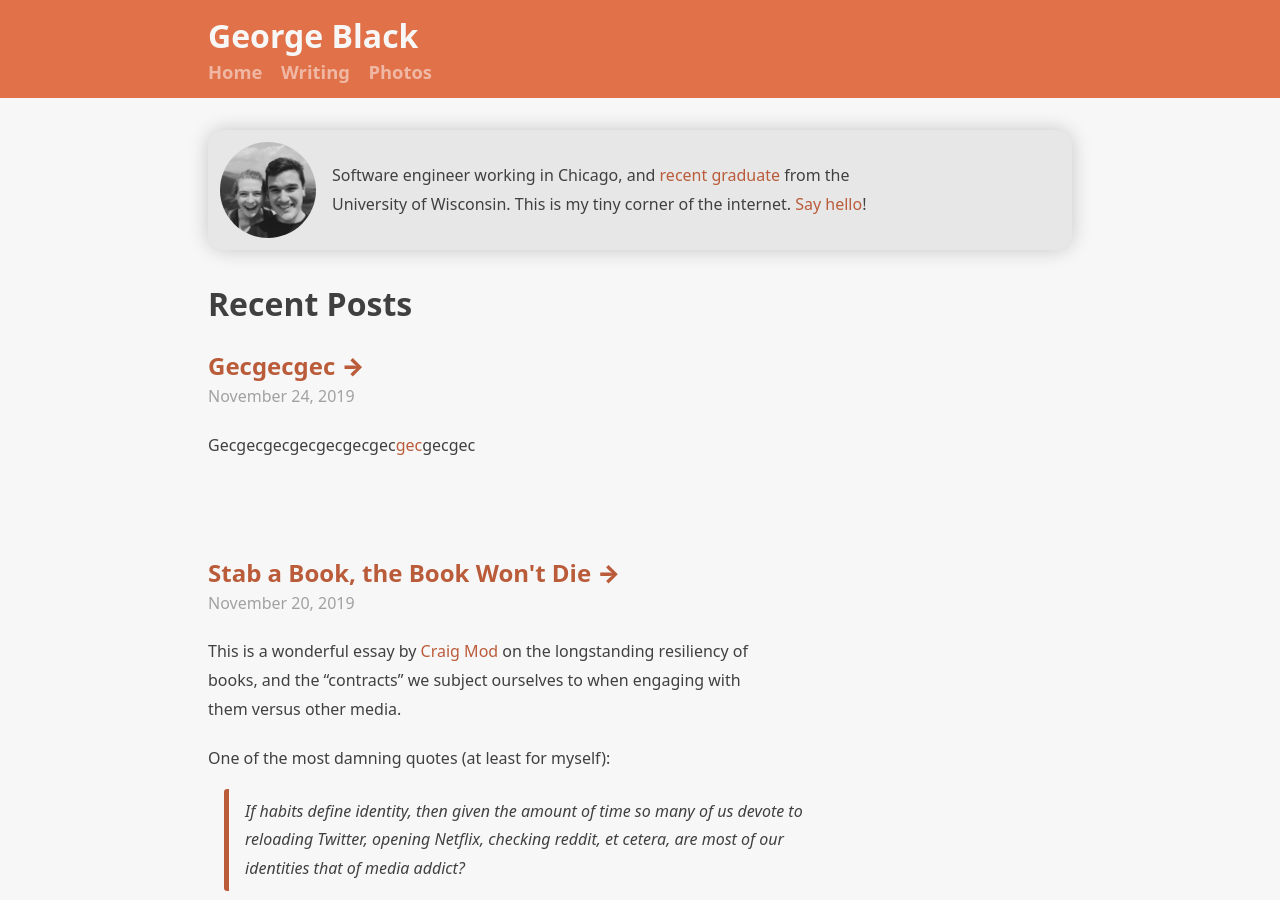
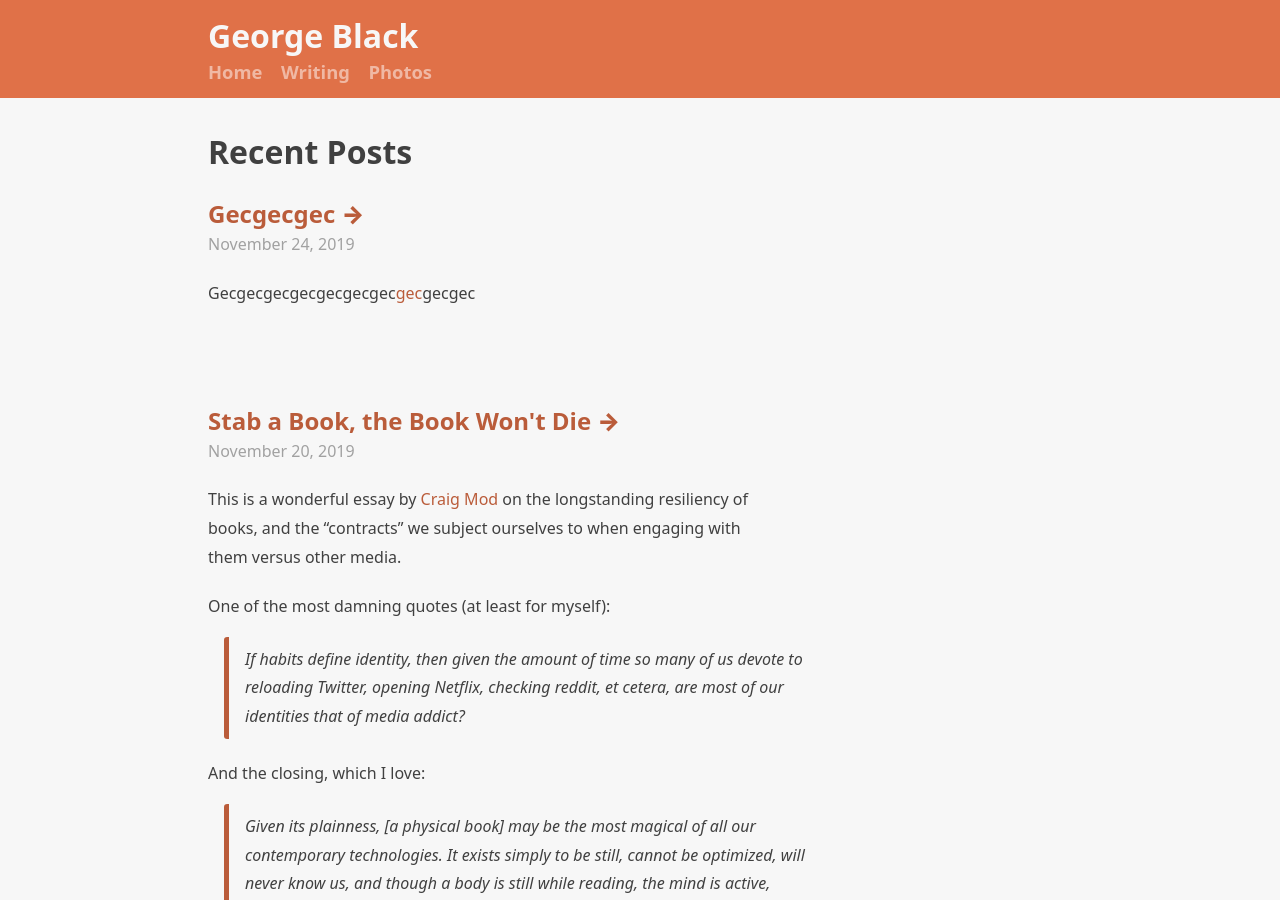
Before and after one commit to georgemblack/web, a Jekyll site: the page built from src/index.md, in a window 1280 px wide and 900 px high. Built offline with Jekyll 4.4.1, drawn with Linux system fonts in a browser that asks for light colours; Markdown is read by kramdown in place of the engine named in the settings.

Commit message:
Remove aside on homepage

```diff
--- a/src/_layouts/home.html
+++ b/src/_layouts/home.html
@@ -5,15 +5,6 @@
 <body>
   {% include header.html %}
   <main>
-    <aside class="home-aside">
-      <picture>
-        <source srcset="/assets/img/profile.webp" type="image/webp">
-        <img src="/assets/img/profile.jpg" alt="George Black profile picture" type="image/jpeg">
-      </picture>
-      <div>
-      {{ content }}
-      </div>
-    </aside>
     <h1>Recent Posts</h1>
     {% for post in site.posts %}
       {% if post.type != "link" %}
--- a/src/index.md
+++ b/src/index.md
@@ -2,5 +2,3 @@
 title: Home
 layout: home
 ---
-
-Software engineer working in Chicago, and [recent graduate](https://twitter.com/georgeblackm/status/995345329087270912) from the University of Wisconsin. This is my tiny corner of the internet. [Say hello](mailto:contact@georgeblack.me)!
```
